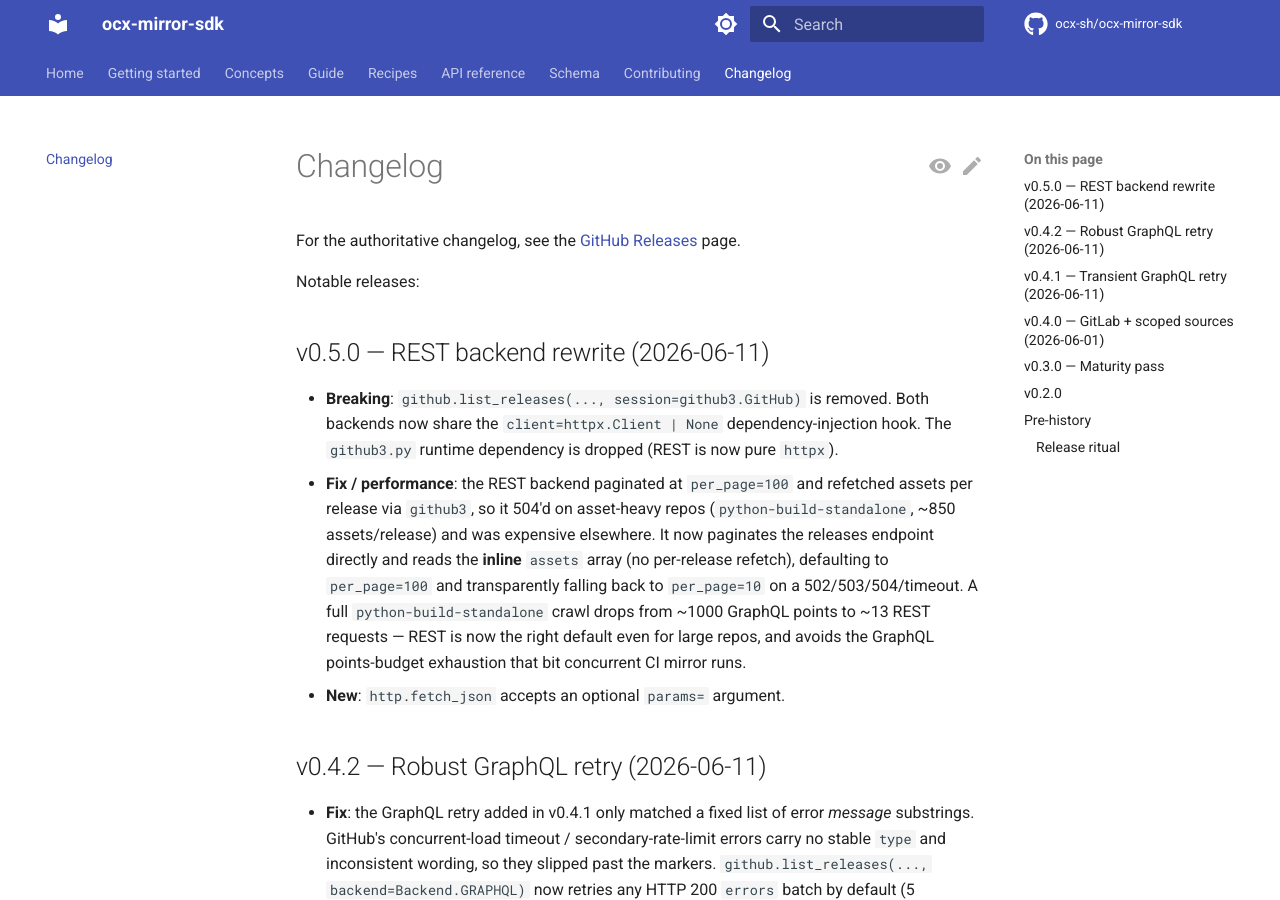
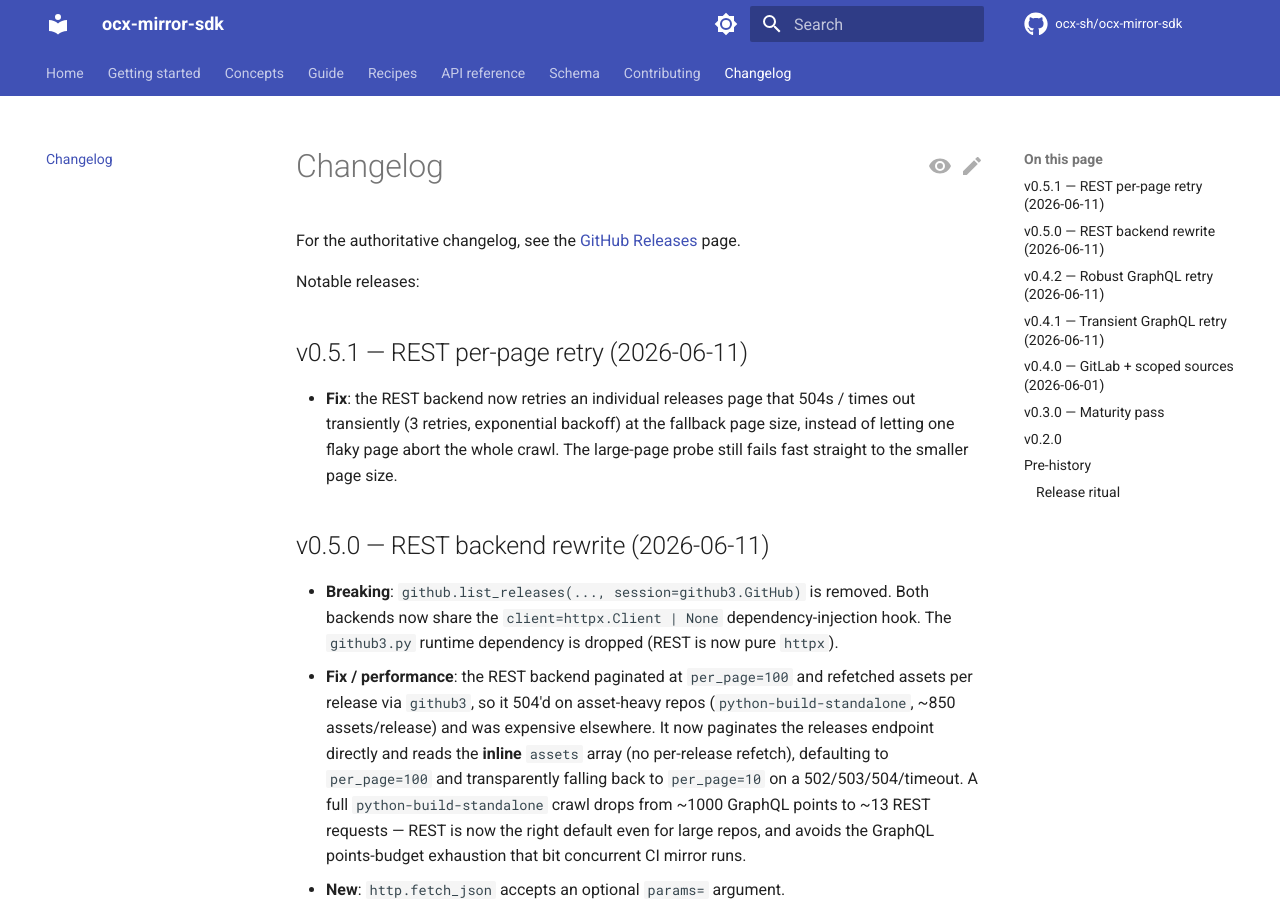
Before and after one commit to ocx-sh/ocx-mirror-sdk, an MkDocs documentation site: the page built from docs/changelog.md, in a window 1280 px wide and 900 px high. Built offline with MkDocs 1.6.1 and Material for MkDocs 9.7.7, drawn with Linux system fonts in a browser that asks for light colours; comment, search, counter and statistics services are not loaded.

Commit message:
chore(release): v0.5.1

````diff
--- a/README.md
+++ b/README.md
@@ -19,7 +19,7 @@
 # /// script
 # requires-python = ">=3.13"
 # dependencies = [
-#   "ocx-mirror-sdk @ git+https://github.com/ocx-sh/ocx-mirror-sdk@v0.5.0",
+#   "ocx-mirror-sdk @ git+https://github.com/ocx-sh/ocx-mirror-sdk@v0.5.1",
 # ]
 # ///
 
@@ -33,7 +33,7 @@
 dependencies = ["ocx-mirror-sdk"]
 
 [tool.uv.sources]
-ocx-mirror-sdk = { git = "https://github.com/ocx-sh/ocx-mirror-sdk", tag = "v0.5.0" }
+ocx-mirror-sdk = { git = "https://github.com/ocx-sh/ocx-mirror-sdk", tag = "v0.5.1" }
 ```
 
 `uv.lock` pins to a commit SHA — `uv sync --frozen` is reproducible in CI.
--- a/docs/changelog.md
+++ b/docs/changelog.md
@@ -4,6 +4,13 @@
 [GitHub Releases](https://github.com/ocx-sh/ocx-mirror-sdk/releases) page.
 
 Notable releases:
+
+## v0.5.1 — REST per-page retry (2026-06-11)
+
+- **Fix**: the REST backend now retries an individual releases page that 504s /
+  times out transiently (3 retries, exponential backoff) at the fallback page
+  size, instead of letting one flaky page abort the whole crawl. The large-page
+  probe still fails fast straight to the smaller page size.
 
 ## v0.5.0 — REST backend rewrite (2026-06-11)
 
--- a/pyproject.toml
+++ b/pyproject.toml
@@ -1,6 +1,6 @@
 [project]
 name = "ocx-mirror-sdk"
-version = "0.5.0"
+version = "0.5.1"
 description = "Python SDK for building ocx-mirror generator scripts"
 readme = "README.md"
 license = "Apache-2.0"
````
Also changed, not shown: docs/getting-started/install.md (+5 -5 lines), 1 other file.
